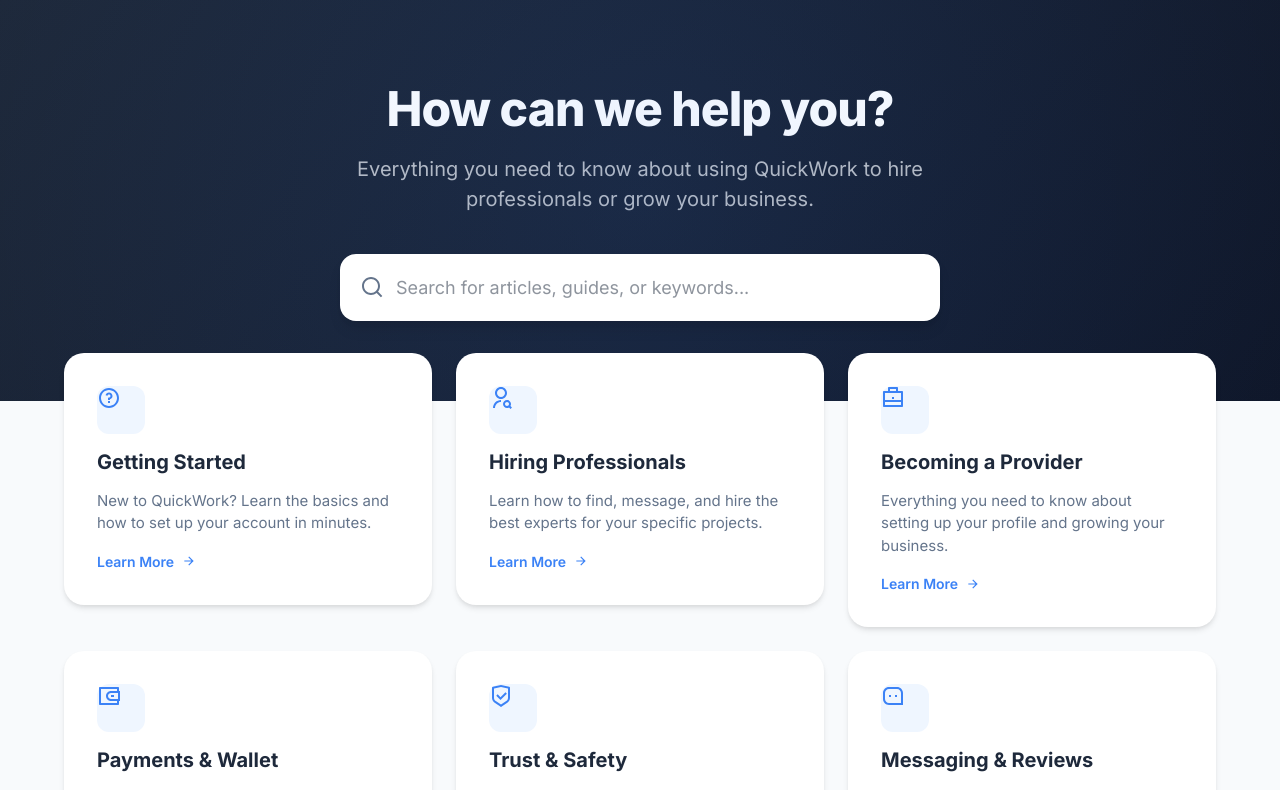
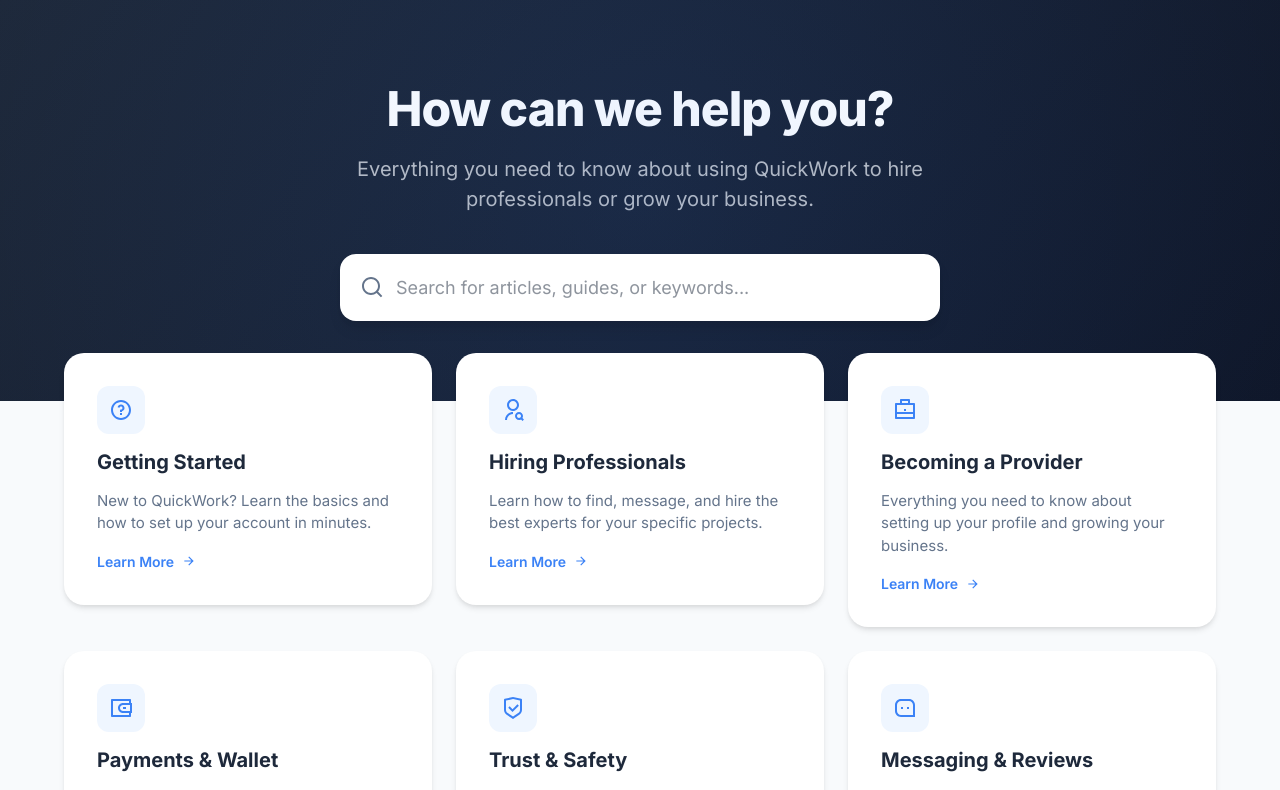
Before and after one commit to Ismailkt313/QuickWork, a React (Vite) app in the folder frontend/: page /help-center in a window 1280 px wide. Shown: the top 790 px of the page. Built offline with nearby package versions, Linux system fonts and the light colour scheme.

Commit message:
style fixed

```diff
--- a/frontend/src/features/helpCenter/helpCenter.css
+++ b/frontend/src/features/helpCenter/helpCenter.css
@@ -19,7 +19,6 @@
   font-family: 'Inter', sans-serif;
 }
 
-/* Layout */
 .hc-container {
   max-width: 1200px;
   margin: 0 auto;
@@ -144,8 +143,8 @@
   background: var(--hc-primary-light);
   color: var(--hc-primary);
   display: flex;
-  alignItems: center;
-  justifyContent: center;
+  align-items: center;
+  justify-content: center;
   font-size: 1.5rem;
 }
 
```
